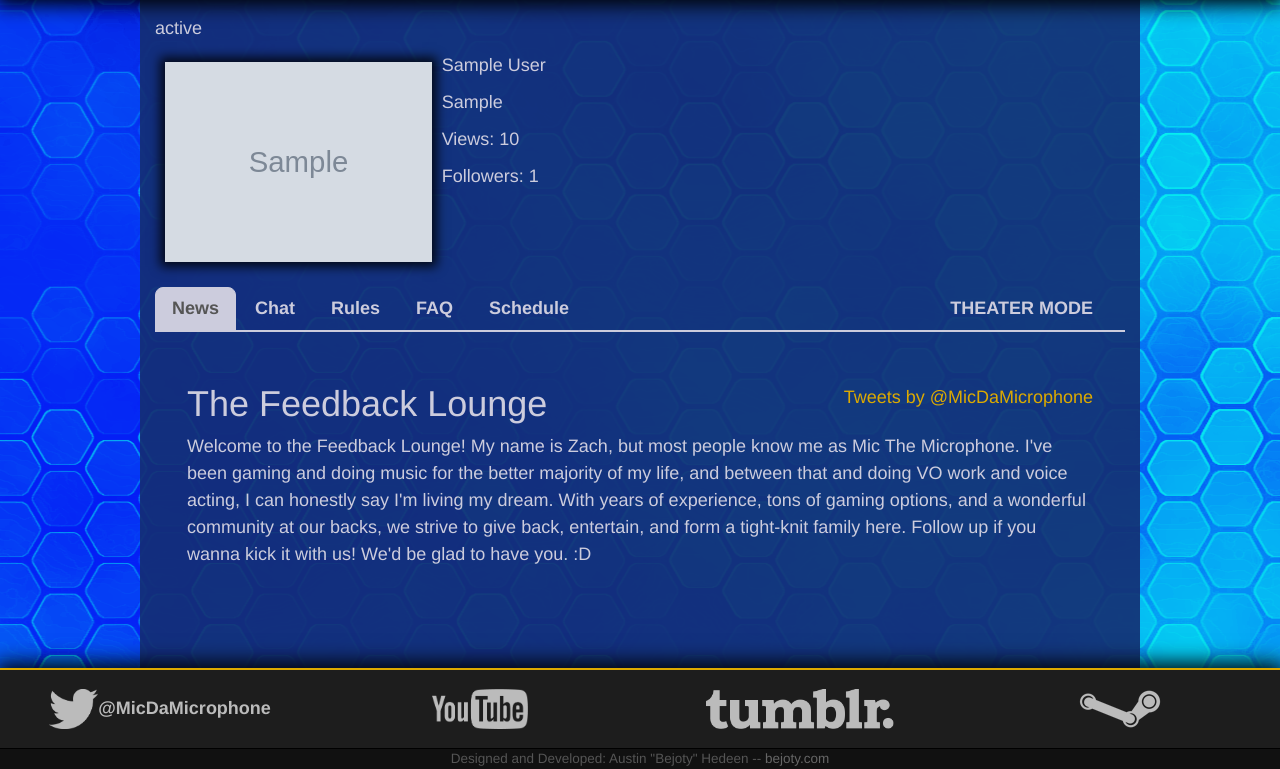
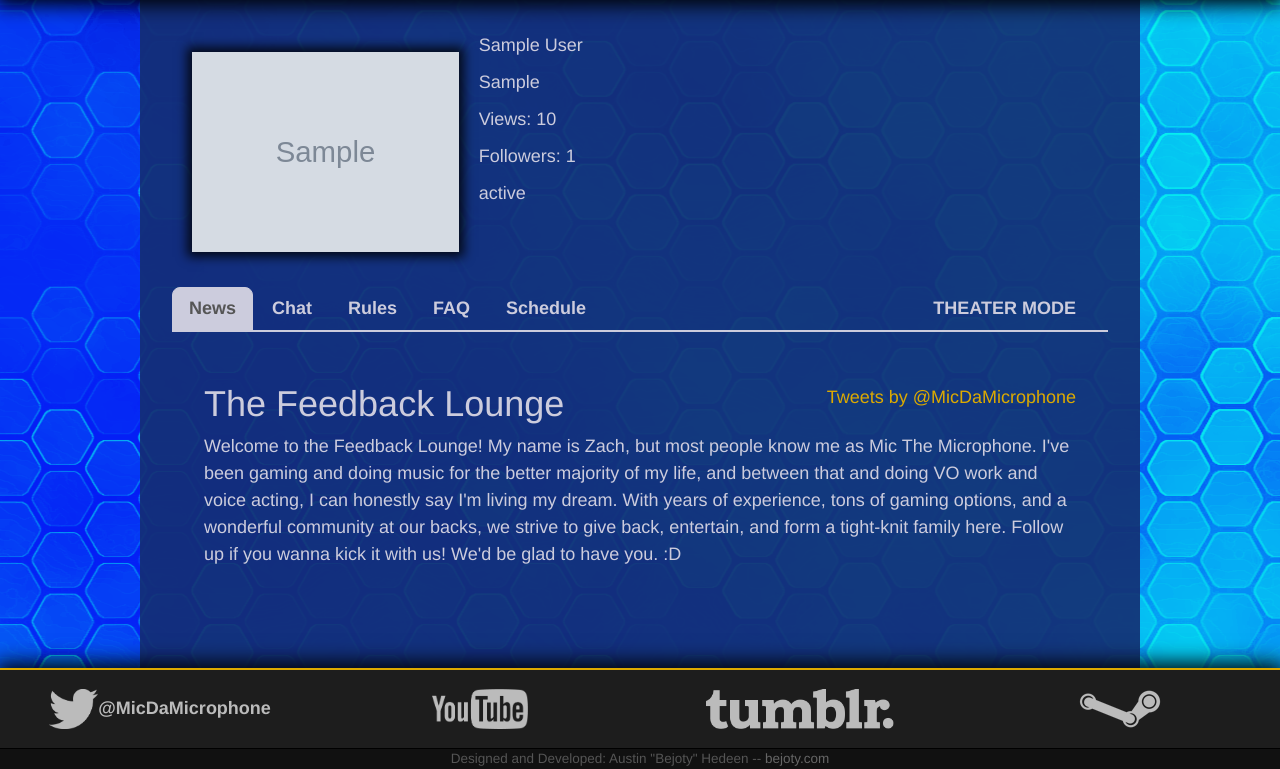
Before and after one commit to Bejoty/TheFeedbackLounge, a Django app: page /stream/test/ in a window 1280 px wide. Shown: the part 52-821 px from the top of the page. Run offline with Django 3.2, Linux system fonts and the light colour scheme; tables that the repository leaves empty hold one stand-in row (values such as "Sample post"); grey boxes marked "Sample" are stand-in pictures; some libraries are stand-ins or nearby versions; some web fonts are replaced.

Commit message:
Stream test view tweaks

```diff
--- a/stream/static/stream/test.css
+++ b/stream/static/stream/test.css
@@ -1,5 +1,6 @@
 #main {
   background: rgba(21, 46, 114, 0.9);
+  padding: 32px;
 }
 
 .main-content {
@@ -10,7 +11,7 @@
   max-height: 200px;
   float: left;
   box-shadow: 0px 0px 10px 5px rgba(0,0,0,0.8);
-  margin: 10px;
+  margin: 20px;
 }
 
 #twitch-stats img:hover {
--- a/stream/templates/stream/test.html
+++ b/stream/templates/stream/test.html
@@ -26,15 +26,13 @@
 
 {% block content %}
 
-<div class="col-gutter hidden-xs"></div>
-
 <div id="twitch-stats">
-  <p>{{ channel.status }}</p>
   <a href="{{ channel.url }}"><img src="{{ channel.video_banner_url }}" /></a>
   <p>{{ channel.display_name }}</p>
   <p>{{ channel.game }}</p>
   <p>Views: {{ channel.views }}</p>
   <p>Followers: {{ channel.followers }}</p>
+  <p>{{ channel.status }}</p>
 </div>
 
 <div class="col-gutter hidden-xs"></div>
--- a/stream/views.py
+++ b/stream/views.py
@@ -1,5 +1,4 @@
-from django.shortcuts import render
-from django.http import Http404
+from django.shortcuts import get_object_or_404, render
 
 from .models import Channel
 
@@ -11,8 +10,5 @@ def new(request):
   return render(request, 'stream/new.html')
 
 def test(request):
-  try:
-    channel = Channel.objects.get(pk=1)
-  except Channel.DoesNotExist:
-    raise Http404("Channel information missing")
+  channel = get_object_or_404(Channel, pk=1)
   return render(request, 'stream/test.html', {'channel': channel})
```
